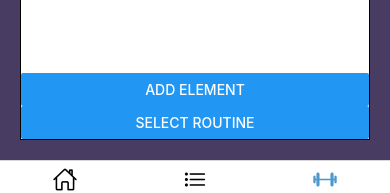
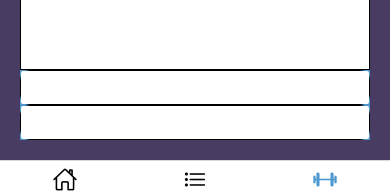
Before and after one commit to max1mf1sh3/MuscleMap, a React Native app in the folder MuscleMapApp/: screen /Exercises in a window 390 px wide. Shown: the part 635-828 px from the top of the page. Built offline with nearby package versions, Linux system fonts and the light colour scheme.

Commit message:
UI changes in the exercise page and muslce map page.

```diff
--- a/MuscleMapApp/components/ExerciseLIst.js
+++ b/MuscleMapApp/components/ExerciseLIst.js
@@ -72,28 +72,52 @@
   };
 
   return (
+    <View style={styles.largeContainer}>
       <View style={styles.container}>
           <FlatList
               data={exList}
               renderItem = {item => renderExercise(item)}
               keyExtractor = {item => item.id} />
+      </View>
+      <View style={styles.addElementButton}>
           <Button
             title="Add element"
+            //Comment out color of the buttons to fix web version where the
+            //entire button itself turns white instead of just the text
+            color="#fff"
             onPress={addElement} />
+        </View>
+        <View style = {styles.newRoutineButton}>
           <Button
             title='Select Routine'
-            onPress={newRoutine}
-          />
+            color='#fff'
+            onPress={newRoutine}/>
+        </View>
     </View>
   );
 }
 
 const styles = StyleSheet.create({
+  largeContainer:{
+    flex: 1,
+    width: "100%",
+    backgroundColor: '#4c98cf',
+  },
   container: {
     flex: 1,
     backgroundColor: '#fff',
-    width: '100%',
-    borderWidth: 1
+    width: "100%%",
+    borderWidth: 1,
+  },
+  addElementButton: {
+    backgroundColor: '#4c98cf',
+    borderRadius: 10,
+    borderWidth: 1,
+  },
+  newRoutineButton: {
+    backgroundColor: '#4c98cf',
+    borderRadius: 10,
+    borderWidth: 1,
   },
   exercise: {
     flex: 1,
--- a/MuscleMapApp/components/Map.js
+++ b/MuscleMapApp/components/Map.js
@@ -53,7 +53,6 @@
             <View style={styles.muscle}>
                 <Image style={styles.image} source = {img} />
                 <DropdownComponent styleType={'exercise'} dataExercise={dataExercise} addToList={addToEx}/>
-                <UserExercise value={ex_value}/>
                 <CircularButton icon={faRotate} flip={() => flipImg()}
                  pageStyle={styles.button}/>
             </View>
```
Lines whose indentation alone changed are shown as unchanged.
